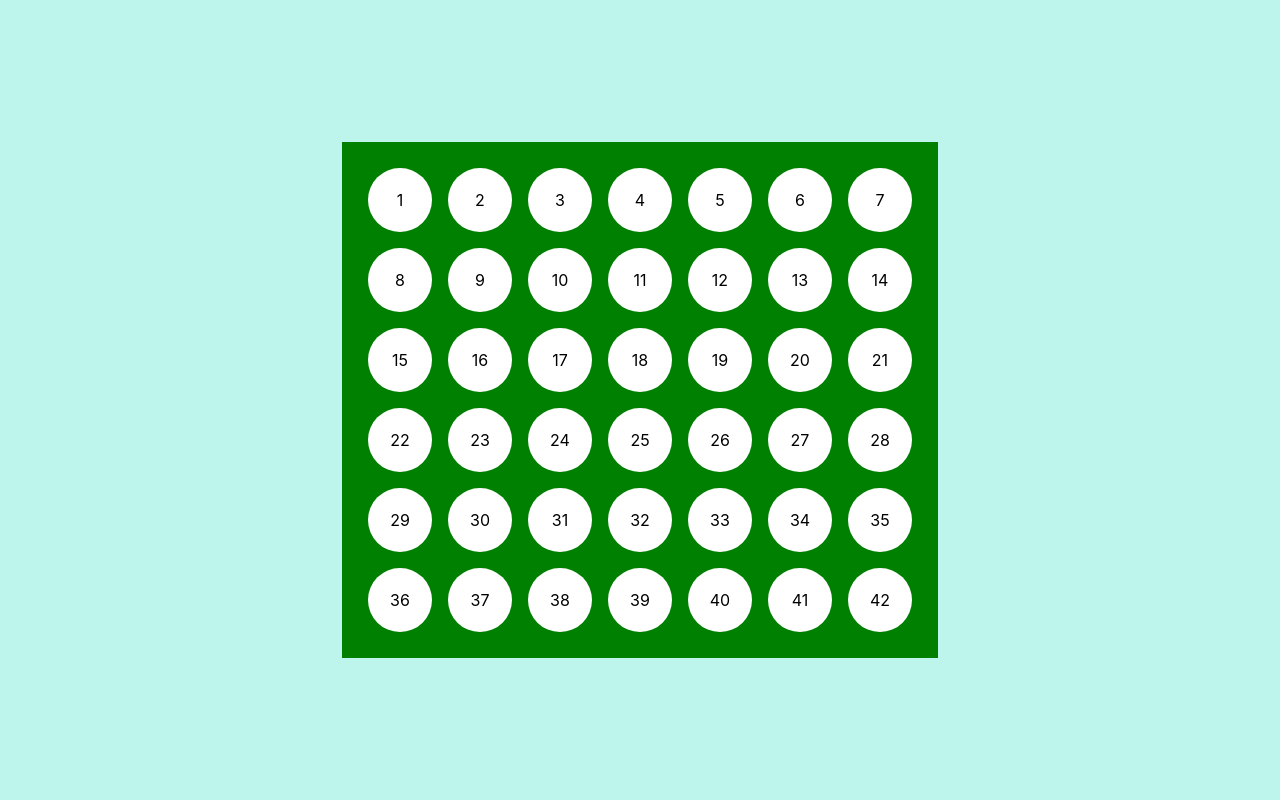
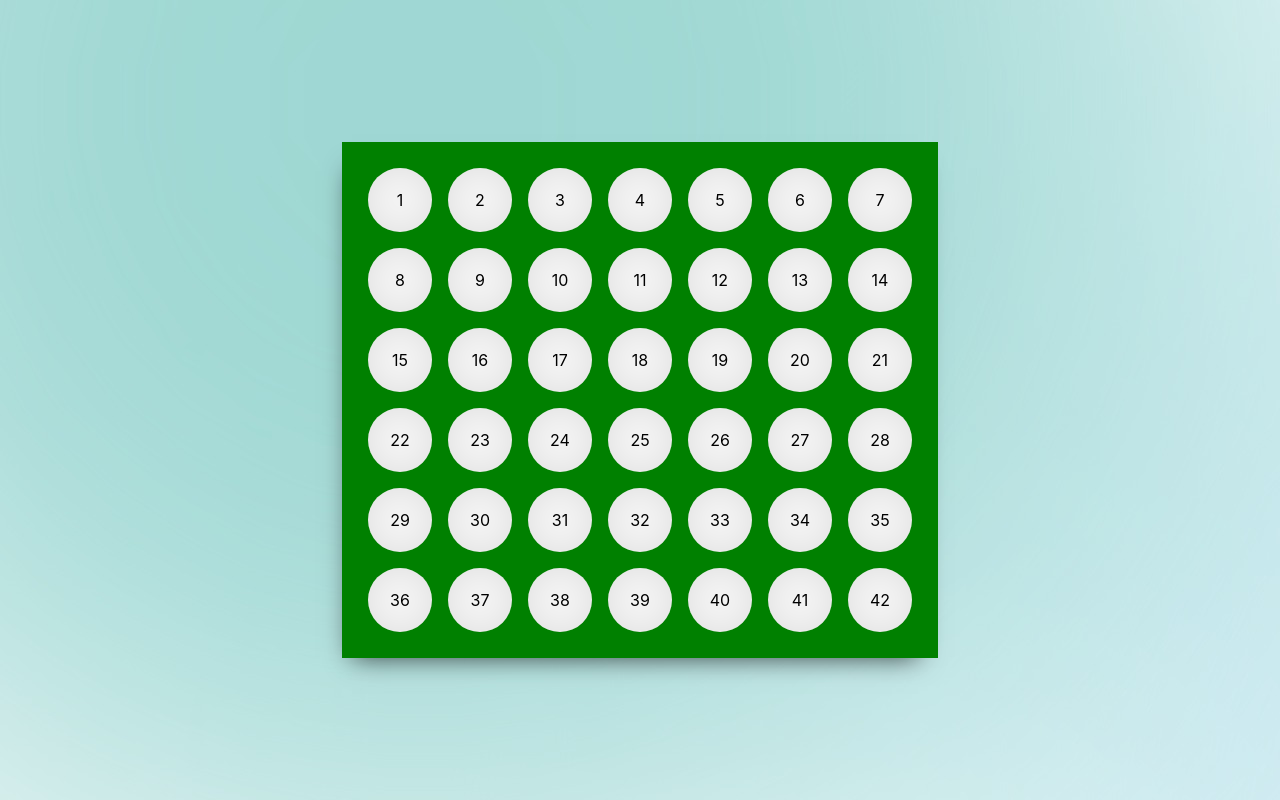
Before and after one commit to bermarte/hyf-digitalents-typescript, a React (Create React App) app in the folder week_7/: page / in a window 1280 px wide. Built offline with nearby package versions, Linux system fonts and the light colour scheme.

Commit message:
embellish the look of the game

```diff
--- a/week_7/src/App.scss
+++ b/week_7/src/App.scss
@@ -9,8 +9,10 @@ $cell: 80px;
   justify-content: center;
   align-items: center;
   width: 100vw;
+  min-width: min-content;
   height: 100vh;
   background-color: rgb(189, 244, 236);
+  background-image: url("../public/img/blurry_background_start.jpg");
 }
 
 .container {
@@ -21,6 +23,10 @@ $cell: 80px;
   height: $cell * 6;
   justify-content: center;
   padding: 18px;
+  -webkit-box-shadow: -5px 14px 25px -15px rgba(0, 0, 0, 0.75);
+  -moz-box-shadow: -5px 14px 25px -15px rgba(0, 0, 0, 0.75);
+  box-shadow: -5px 14px 25px -15px rgba(0, 0, 0, 0.75);
+  // min-width: 700px;
   &_cell {
     width: $cell;
     height: $cell;
@@ -33,6 +39,9 @@ $cell: 80px;
       background-color: white;
       border-radius: 50%;
       line-height: $cell * 0.8;
+      -webkit-box-shadow: inset 0px 0px 54px -8px rgba(0, 0, 0, 0.17);
+      -moz-box-shadow: inset 0px 0px 54px -8px rgba(0, 0, 0, 0.17);
+      box-shadow: inset 0px 0px 54px -8px rgba(0, 0, 0, 0.17);
       &:hover {
         background-color: rgb(215, 215, 215);
         cursor: crosshair;
@@ -46,10 +55,12 @@ $cell: 80px;
 .player1 {
   background-color: blue;
   pointer-events: none;
+  color: white;
 }
 .player2 {
   background-color: red;
   pointer-events: none;
+  color: white;
 }
 .modal {
   display: none;
@@ -59,6 +70,7 @@ $cell: 80px;
   width: 100vw;
   height: 100vh;
   background-color: rgb(106, 166, 183);
+  background-image: url("../public/img/blurry_background.jpg");
   &_container {
     display: flex;
     flex-direction: column;
--- a/week_7/src/components/modal.tsx
+++ b/week_7/src/components/modal.tsx
@@ -1,5 +1,5 @@
-export default function Modal() {
-  function reset() {
+export default function Modal(): JSX.Element {
+  function reset(): void {
     // @ts-ignore: Object is possibly 'null'.
     document.querySelector(".blue").style.display = "none";
     // @ts-ignore: Object is possibly 'null'.
@@ -7,7 +7,7 @@ export default function Modal() {
     // @ts-ignore: Object is possibly 'null'.
     document.querySelector(".modal").style.display = "none";
     const dom = document.querySelectorAll(".container_cell_place");
-    dom.forEach((cell) => {
+    dom.forEach((cell: Element) => {
       cell.classList.remove("canLand");
       cell.classList.remove("player1");
       cell.classList.remove("player2");
--- a/week_7/src/components/table.tsx
+++ b/week_7/src/components/table.tsx
@@ -2,12 +2,11 @@ import { useRef, useState } from "react";
 import Modal from "./modal";
 import { checkWinner } from "../utils/checkWinner";
 
-export default function GameTable() {
+export default function GameTable(): JSX.Element {
   const [player, setPlayer] = useState<string>("player1");
-  function checkItem(item: any) {
-    console.log(item);
+  function checkItem(item: number) {
     canLandInit();
-    const lastRow = [36, 37, 38, 39, 40, 41, 42];
+    const lastRow: number[] = [36, 37, 38, 39, 40, 41, 42];
     // check if you can click the cell
     if (
       lastRow.indexOf(item) !== -1 ||
@@ -33,22 +32,27 @@ export default function GameTable() {
   const cellPlaces = useRef<HTMLHeadingElement>(null);
 
   // connect-4 7x6 (42) cells
-  function matrix() {
-    const numbers = Array.from({ length: 42 });
-    const listItems = numbers.map((item: any, i: any) => (
-      <div className="container_cell" key={i}>
-        <div className="container_cell_place" onClick={() => checkItem(i + 1)}>
-          {i + 1}
+  function matrix(): JSX.Element[] {
+    const numbers: unknown[] = Array.from({ length: 42 });
+    const listItems: JSX.Element[] = numbers.map(
+      (item: unknown, i: number): JSX.Element => (
+        <div className="container_cell" key={i}>
+          <div
+            className="container_cell_place"
+            onClick={() => checkItem(i + 1)}
+          >
+            {i + 1}
+          </div>
         </div>
-      </div>
-    ));
+      )
+    );
     return listItems;
   }
 
-  function canLandInit() {
+  function canLandInit(): void {
     // add classes to last row: cells 35 to 41
     // eslint-disable-next-line array-callback-return
-    [...Array(7)].map((x, i) => {
+    [...Array(7)].map((x, i): void => {
       cellPlaces.current?.children[i + 35].children[0].classList.add("canLand");
     });
   }
--- a/week_7/src/data/winningCombinations.tsx
+++ b/week_7/src/data/winningCombinations.tsx
@@ -1,4 +1,4 @@
-export const win = [
+export const win: number[][] = [
   [0, 1, 2, 3],
   [1, 2, 3, 4],
   [2, 3, 4, 5],
--- a/week_7/src/utils/checkWinner.tsx
+++ b/week_7/src/utils/checkWinner.tsx
@@ -1,12 +1,16 @@
 import { win } from "../data/winningCombinations";
-export function checkWinner(dom: any, player: any) {
+
+export function checkWinner(
+  dom: React.RefObject<HTMLHeadingElement>,
+  player: string
+): void {
   check(win, player);
 
-  function check(arr: any[], clss: string) {
+  function check(arr: number[][], clss: string): void {
     for (let i = 0; i < arr.length; i++) {
-      const all = arr[i].every((element: any) => {
+      const all = arr[i].every((element: number): boolean => {
         if (
-          dom.current?.children[element].children[0].classList.contains(clss)
+          dom?.current?.children[element].children[0].classList.contains(clss)
         ) {
           return true;
         } else {
@@ -14,7 +18,7 @@ export function checkWinner(dom: any, player: any) {
         }
       });
       if (all) {
-        let col;
+        let col: string;
         player === "player1" ? (col = ".blue") : (col = ".red");
         // @ts-ignore: Object is possibly 'null'.
         document.querySelector(col).style.display = "block";
```
Also changed, not shown: week_7/public/img/blurry_background.jpg (added), week_7/public/img/blurry_background_start.jpg (added).
